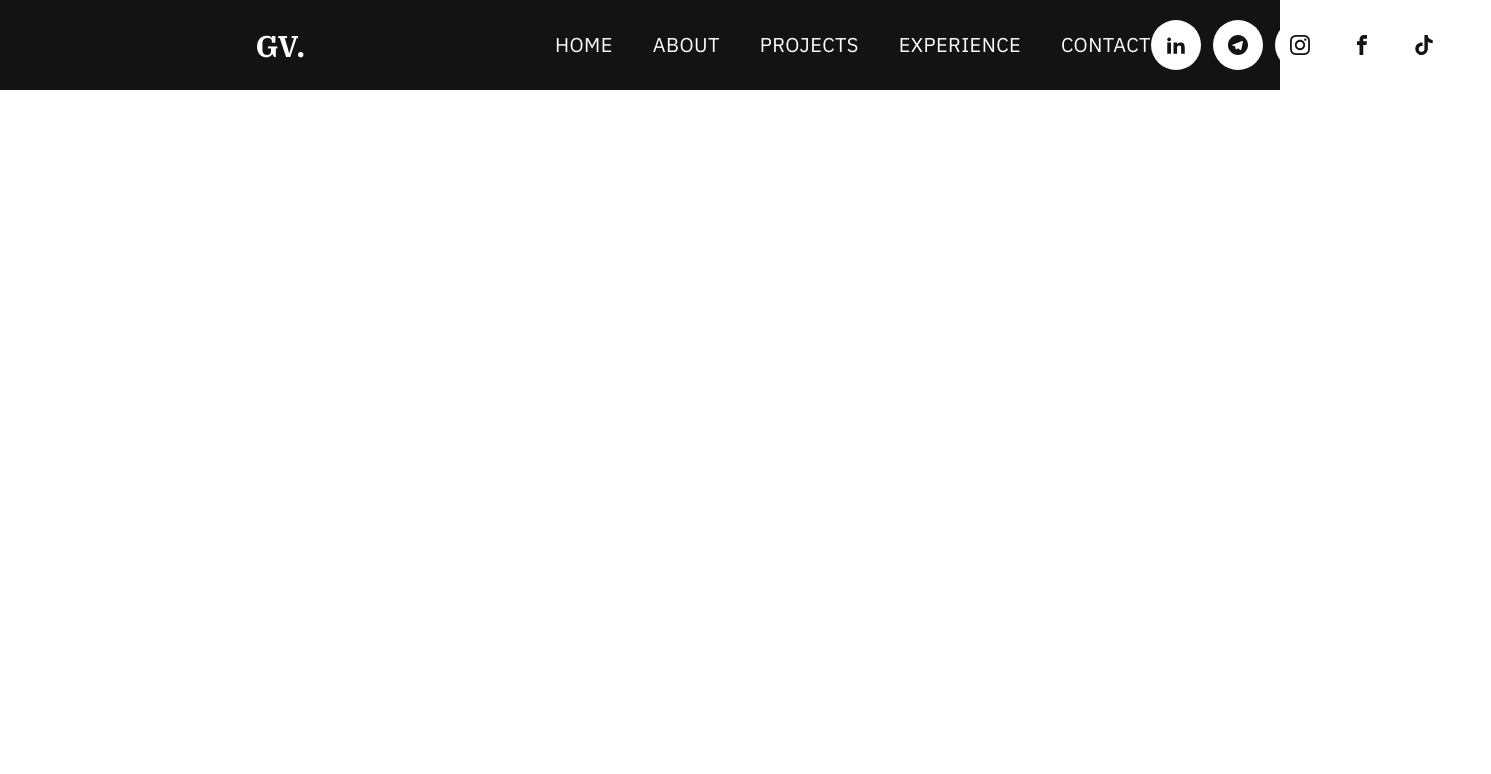
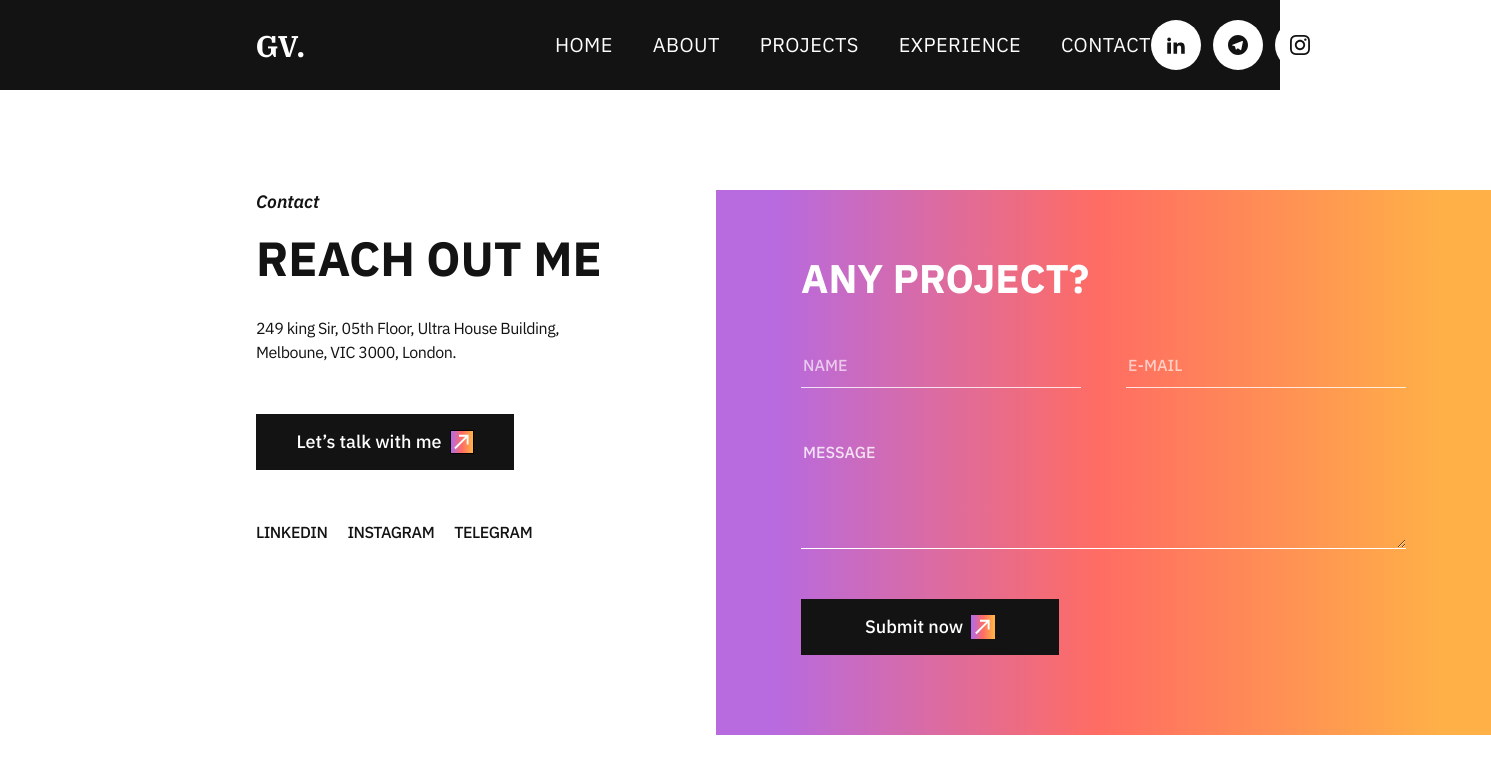
Before and after one commit to vitayusko/gleb_vashkevich, a website built with Vite: page src/contact.html in a window 1280 px wide. Shown: the whole page, 1491 px wide, since content can reach past the window. Built offline with nearby package versions, Linux system fonts and the light colour scheme.

Commit message:
Contact foarm

```diff
--- /dev/null
+++ b/src/css/contact.css
@@ -0,0 +1,184 @@
+.contact-container {
+  padding: 100px;
+  display: flex;
+  flex-direction: row;
+  gap: 30px;
+  justify-content: space-between;
+}
+.container {
+}
+.text-info {
+  h4 {
+    color: #141313;
+    font-family: 'IBM Plex Sans';
+    font-size: 18px;
+    font-style: italic;
+    font-weight: 600;
+    line-height: 24px; /* 133.333% */
+    margin-bottom: 16px;
+  }
+  h2 {
+    color: #141313;
+    font-family: 'IBM Plex Sans';
+    font-size: 48px;
+    font-style: normal;
+    font-weight: 700;
+    line-height: 56px; /* 116.667% */
+    text-transform: uppercase;
+    margin-bottom: 30px;
+  }
+  p {
+    color: #141313;
+    font-family: 'IBM Plex Sans';
+    font-size: 16px;
+    font-style: normal;
+    font-weight: 400;
+    line-height: 24px; /* 150% */
+    letter-spacing: -0.48px;
+    margin-bottom: 50px;
+    width: 430px;
+  }
+  button {
+    background: #141313;
+    display: flex;
+    flex-direction: row;
+    gap: 8px;
+    height: 56px;
+    padding: 18px 40px;
+    justify-content: center;
+    align-items: center;
+    gap: 8px;
+    flex-shrink: 0;
+    width: 258px;
+    color: #fff;
+    font-family: 'IBM Plex Sans';
+    font-size: 18px;
+    font-style: normal;
+    font-weight: 500;
+    line-height: 24px; /* 133.333% */
+    margin-bottom: 50px;
+  }
+  h3 {
+    color: #141313;
+    font-family: 'IBM Plex Sans';
+    font-size: 32px;
+    font-style: normal;
+    font-weight: 700;
+    line-height: 40px; /* 125% */
+    margin-bottom: 50px;
+  }
+}
+.siocial-media {
+  display: flex;
+  flex-direction: row;
+  gap: 20px;
+  a {
+    color: #141313;
+    font-family: 'IBM Plex Sans';
+    font-size: 16px;
+    font-style: normal;
+    font-weight: 500;
+    line-height: 24px; /* 150% */
+    letter-spacing: -0.48px;
+    text-transform: uppercase;
+  }
+}
+.contact-foarm {
+  background: linear-gradient(
+    270deg,
+    #ffb147 5.74%,
+    #ff6c63 50.64%,
+    #b86adf 92.05%
+  );
+  padding: 64px 85px;
+  h2 {
+    color: #fff;
+    font-family: 'IBM Plex Sans';
+    font-size: 40px;
+    font-style: normal;
+    font-weight: 700;
+    line-height: 48px; /* 120% */
+    text-transform: uppercase;
+    margin-bottom: 50px;
+  }
+}
+.name-email-wrapper {
+  display: flex;
+  flex-direction: row;
+  gap: 45px;
+  margin-bottom: 50px;
+  input {
+    color: #fff;
+    font-family: 'IBM Plex Sans';
+    font-size: 16px;
+    font-style: normal;
+    font-weight: 500;
+    line-height: 24px; /* 150% */
+    text-transform: uppercase;
+    width: 280px;
+    opacity: 0.8;
+    background-color: transparent;
+    border: none;
+    border-bottom: 1.5px solid #fff;
+    padding-bottom: 10px;
+  }
+  placeholder {
+    color: #fff;
+  }
+}
+
+.form {
+  textarea {
+    border: none;
+    border-bottom: 1.5px solid #fff;
+    padding-bottom: 60px;
+    width: 100%;
+    color: #fff;
+    font-family: 'IBM Plex Sans';
+    font-size: 16px;
+    font-style: normal;
+    font-weight: 500;
+    line-height: 24px; /* 150% */
+    text-transform: uppercase;
+    background-color: transparent;
+  }
+  button {
+    background: #141313;
+    display: flex;
+    flex-direction: row;
+    gap: 8px;
+    height: 56px;
+    padding: 18px 40px;
+    justify-content: center;
+    align-items: center;
+    gap: 8px;
+    flex-shrink: 0;
+    width: 258px;
+    color: #fff;
+    font-family: 'IBM Plex Sans';
+    font-size: 18px;
+    font-style: normal;
+    font-weight: 500;
+    line-height: 24px; /* 133.333% */
+    margin-top: 50px;
+  }
+}
+
+input::placeholder,
+textarea::placeholder {
+  color: #fff;
+  opacity: 0.8;
+}
+
+.success-message {
+  margin-top: 20px;
+  color: #fff;
+  font-family: 'IBM Plex Sans';
+  font-size: 18px;
+  font-weight: 500;
+  line-height: 24px;
+  text-transform: uppercase;
+  background: rgba(0, 0, 0, 0.5);
+  padding: 10px 20px;
+  border-radius: 4px;
+}
--- a/src/css/projects.css
+++ b/src/css/projects.css
@@ -32,6 +32,7 @@
 .projects-wrapper {
   display: flex;
   flex-direction: column;
+  align-items: center;
 }
 .projects-list {
   display: flex;
@@ -54,7 +55,7 @@
   }
 }
 .projects-list-item-text-wrapper {
-  width: 200px;
+  min-width: 200px;
 
   h3 {
     color: #141313;
--- a/src/css/styles.css
+++ b/src/css/styles.css
@@ -16,3 +16,4 @@
 @import url('./about.css');
 @import url('./experience.css');
 @import url('./projects.css');
+@import url('./contact.css');
--- a/src/main.js
+++ b/src/main.js
@@ -34,7 +34,7 @@ document.querySelectorAll('.collapsible-content').forEach(content => {
 const watchMoreBtn = document.querySelector('.watch-more-btn');
 if (watchMoreBtn) {
   watchMoreBtn.addEventListener('click', () => {
-    window.location.href = '/experience.html';
+    window.location.href = './experience.html';
   });
 }
 
--- a/src/partials/contact.html
+++ b/src/partials/contact.html
@@ -0,0 +1,127 @@
+<div class="contact">
+  <div class="contact-container container">
+    <div class="text-info">
+      <h4>Contact</h4>
+      <h2>Reach out me</h2>
+      <p>
+        249 king Sir, 05th Floor, Ultra House Building, <br />
+        Melboune, VIC 3000, London.
+      </p>
+      <button>
+        Let’s talk with me
+        <svg
+          xmlns="http://www.w3.org/2000/svg"
+          width="24"
+          height="24"
+          viewBox="0 0 24 24"
+          fill="none"
+        >
+          <rect
+            x="0.5"
+            y="0.5"
+            width="23"
+            height="23"
+            fill="url(#paint0_linear_759_10)"
+          />
+          <rect x="0.5" y="0.5" width="23" height="23" stroke="black" />
+          <rect
+            x="0.5"
+            y="0.5"
+            width="23"
+            height="23"
+            stroke="black"
+            stroke-opacity="0.2"
+          />
+          <path
+            d="M9.0002 4.79999V6.71999H15.3266L4.2002 17.8464L5.5538 19.2L16.6802 8.07359V14.4H18.6002V4.79999H9.0002Z"
+            fill="white"
+          />
+          <defs>
+            <linearGradient
+              id="paint0_linear_759_10"
+              x1="22.638"
+              y1="16.8886"
+              x2="1.86848"
+              y2="16.8323"
+              gradientUnits="userSpaceOnUse"
+            >
+              <stop stop-color="#FFB147" />
+              <stop offset="0.520264" stop-color="#FF6C63" />
+              <stop offset="1" stop-color="#B86ADF" />
+            </linearGradient>
+          </defs>
+        </svg>
+      </button>
+      <div class="siocial-media">
+        <a
+          href="https://www.linkedin.com/in/gleb-vashkevich/"
+          target="_blank"
+          aria-label="LinkedIn"
+          >LINKEDIN</a
+        >
+        <a href="">INSTAGRAM</a>
+        <a href="">TELEGRAM</a>
+      </div>
+    </div>
+    <div class="contact-foarm">
+      <h2>any project?</h2>
+      <form class="form" id="contactForm">
+        <div class="name-email-wrapper">
+          <input
+            type="text"
+            name="name"
+            id="name"
+            placeholder="NAME"
+            required
+          />
+          <input
+            type="email"
+            name="email"
+            id="email"
+            placeholder="E-MAIL"
+            required
+          />
+        </div>
+        <textarea
+          name="message"
+          id="message"
+          placeholder="MESSAGE"
+          required
+        ></textarea>
+        <button type="submit">
+          Submit now
+          <svg
+            xmlns="http://www.w3.org/2000/svg"
+            width="24"
+            height="24"
+            viewBox="0 0 24 24"
+            fill="none"
+          >
+            <rect width="24" height="24" fill="url(#paint0_linear_1_26)" />
+            <path
+              d="M9.0002 4.80078V6.72078H15.3266L4.2002 17.8472L5.5538 19.2008L16.6802 8.07438V14.4008H18.6002V4.80078H9.0002Z"
+              fill="white"
+            />
+            <defs>
+              <linearGradient
+                id="paint0_linear_1_26"
+                x1="22.638"
+                y1="16.8886"
+                x2="1.86848"
+                y2="16.8323"
+                gradientUnits="userSpaceOnUse"
+              >
+                <stop stop-color="#FFB147" />
+                <stop offset="0.520264" stop-color="#FF6C63" />
+                <stop offset="1" stop-color="#B86ADF" />
+              </linearGradient>
+            </defs>
+          </svg>
+        </button>
+      </form>
+      <div id="successMessage" class="success-message" style="display: none">
+        Your message has been sent successfully!
+      </div>
+    </div>
+  </div>
+</div>
--- a/src/partials/header.html
+++ b/src/partials/header.html
@@ -40,12 +40,12 @@
            <li class="social-list-item"> <svg class="header-icon" >
             <use href="/img/symbol-defs.svg#icon-instagram"></use>
           </svg></li>
-           <li class="social-list-item"> <svg class="header-icon" >
+           <!-- <li class="social-list-item"> <svg class="header-icon" >
             <use href="/img/symbol-defs.svg#icon-facebook"></use>
           </svg></li>
           <li class="social-list-item"> <svg class="header-icon" >
             <use href="/img/symbol-defs.svg#icon-tiktok"></use>
-          </svg></li>
+          </svg></li> -->
       </ul>
 
 </header>
```
Also changed, not shown: src/partials/about.html (+14 -13 lines), src/partials/projects.html (+35 -0 lines), src/img/challenge.JPG (added).
